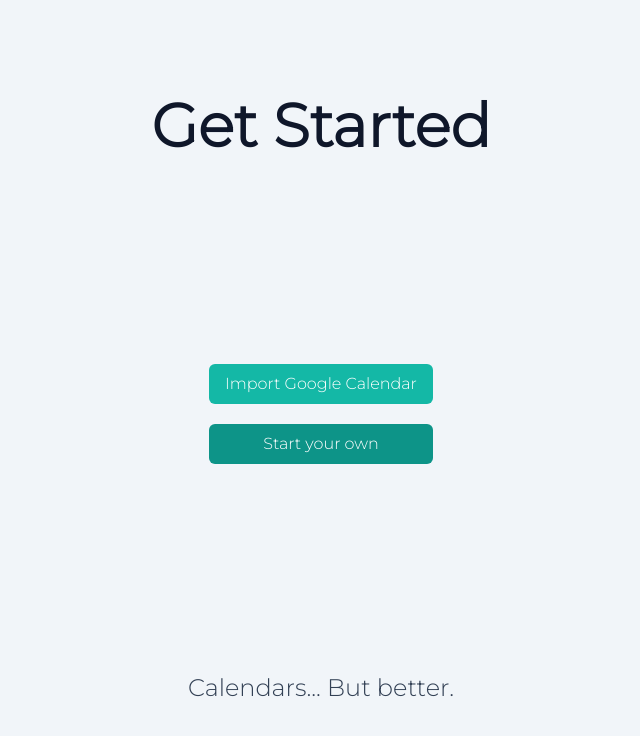
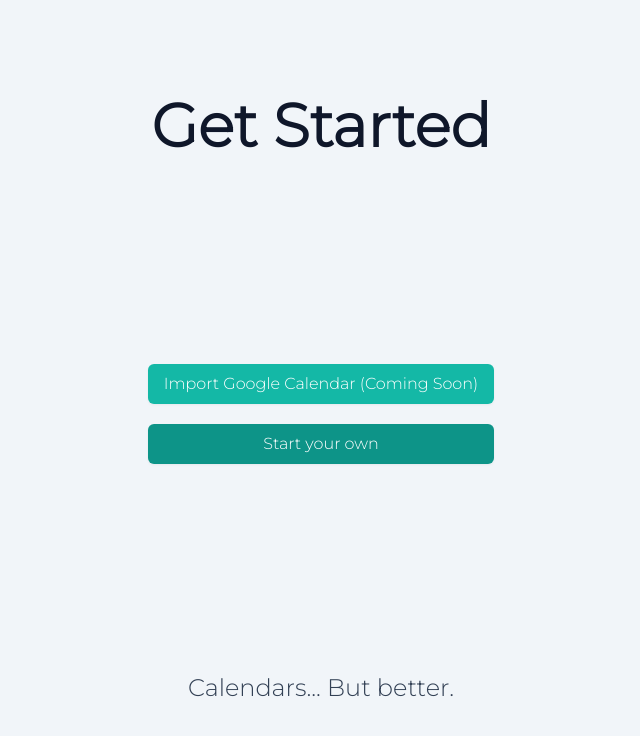
Before and after one commit to NotVeryAsh/Calendar, a Next.js app in the folder frontend/: page /get-started in a window 1280 px wide. Shown: the top 736 px of the page, without its empty margins (319-959 px from the left). Built offline with nearby package versions, Linux system fonts and the light colour scheme.

Commit message:
Add dropshadows and hover transitions on buttons and add text to import google calendar button

```diff
--- a/frontend/src/app/get-started/page.tsx
+++ b/frontend/src/app/get-started/page.tsx
@@ -5,7 +5,7 @@
       <main className="flex min-h-screen flex-col items-center justify-between p-24 bg-slate-100">
         <h1 className="text-6xl font-bold text-slate-900">Get Started</h1>
           <div className={"flex flex-col space-y-5"}>
-            <LinkButton href={"/get-started"} text={"Import Google Calendar"} color={"bg-teal-500"} />
+            <LinkButton href={"/get-started"} text={"Import Google Calendar (Coming Soon)"} color={"bg-teal-500"} />
             <LinkButton href={"/get-started"} text={"Start your own"} color={"bg-teal-600"} />
           </div>
           <p className="text-2xl text-slate-700">Calendars... But better.</p>
--- a/frontend/src/app/ui/link-button.tsx
+++ b/frontend/src/app/ui/link-button.tsx
@@ -2,7 +2,7 @@
 
 export default function LinkButton({ href, text, color }: { href: string, text: string, color: string }) {
 
-    const style = color + " text-white text-center px-4 py-2 rounded-md";
+    const style = color + " text-white text-center px-4 py-2 rounded-md drop-shadow-sm transition ease-in-out hover:-translate-y-1";
 
     return (
         <Link href={href} className={style}>
```
